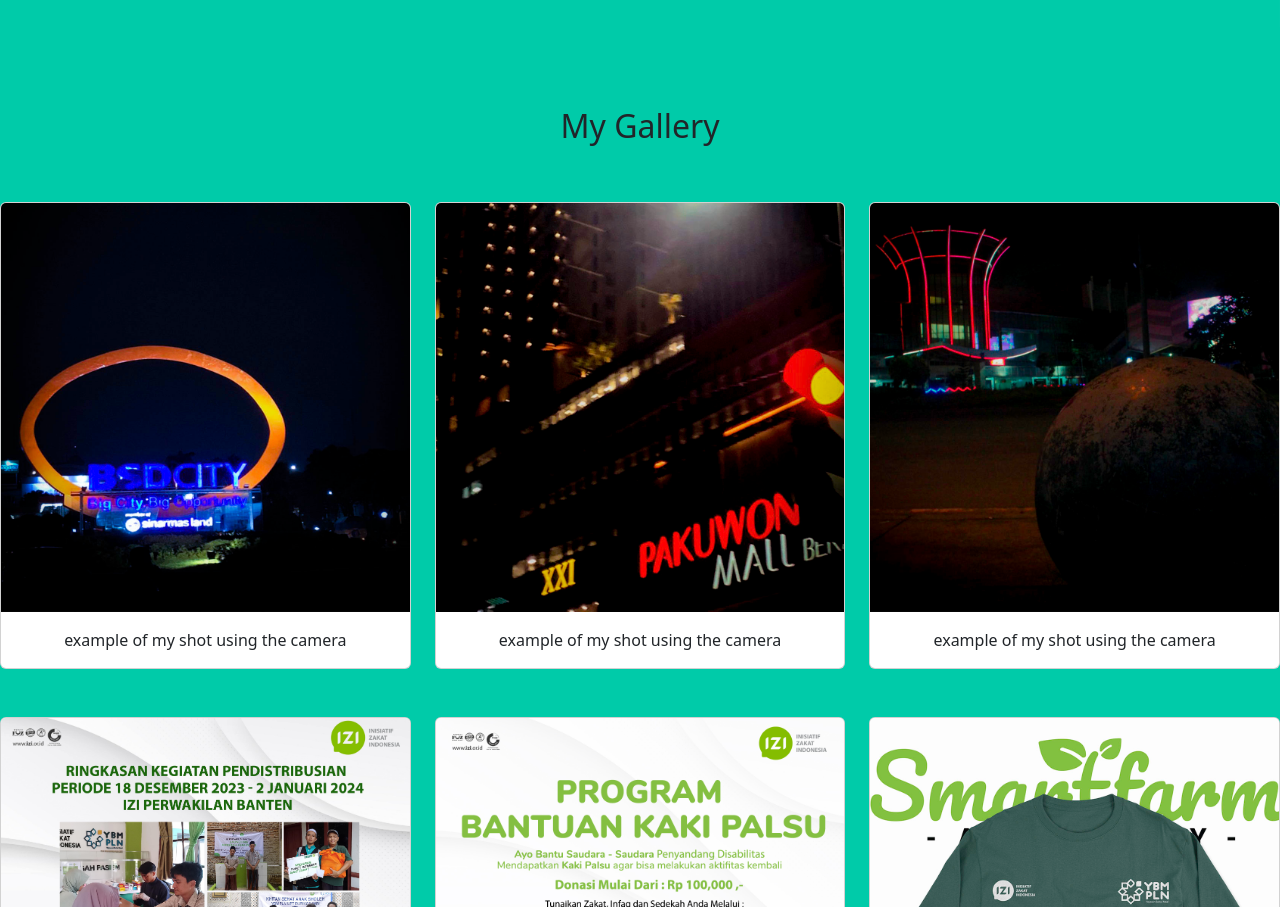
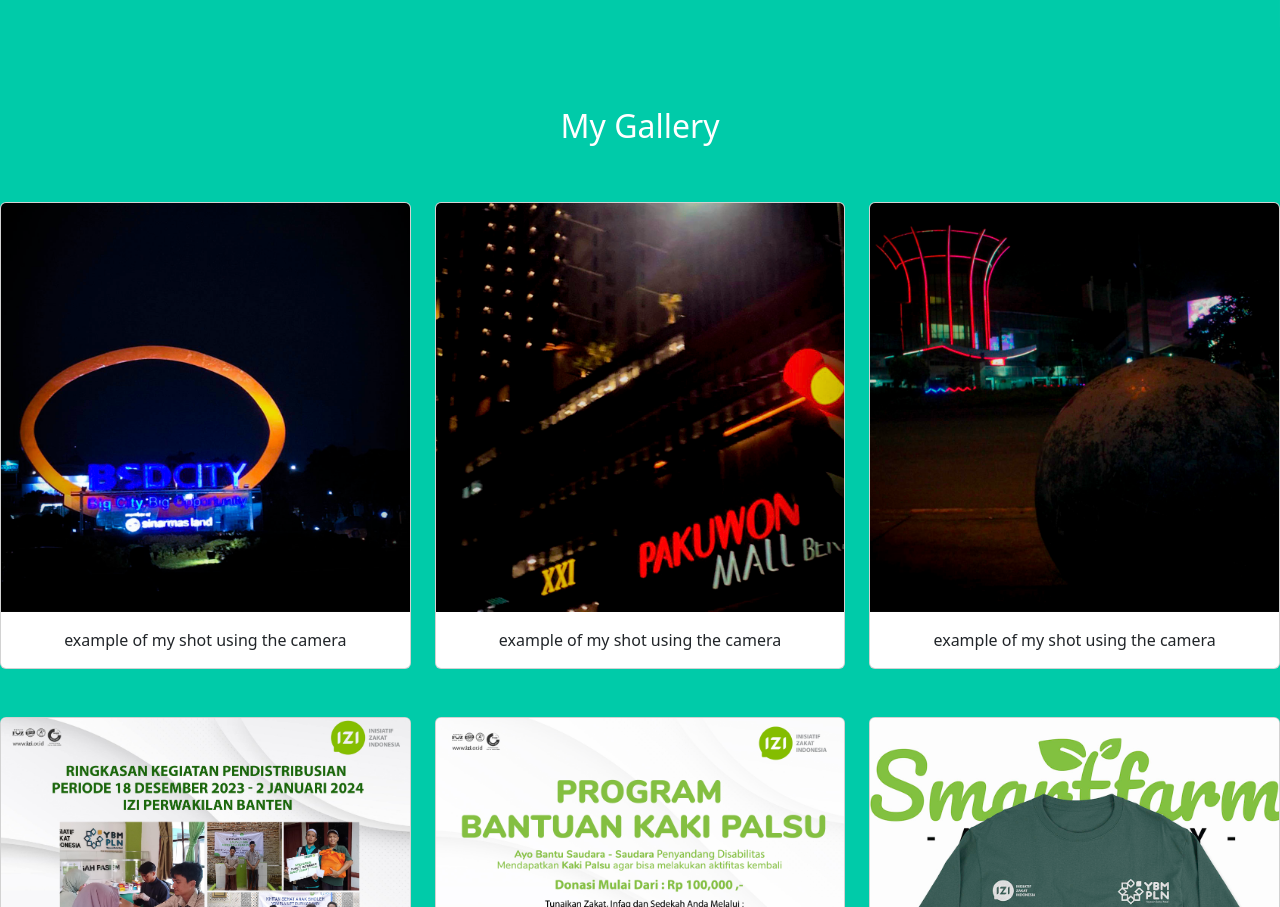
Before and after one commit to syahrulghufron/profilsyahrul.github.io, a plain HTML site: page index.html in a window 1280 px wide. Shown: the part 1401-2308 px from the top of the page. Drawn offline with nearby package versions, Linux system fonts and the light colour scheme.

Commit message:
merubah warna huruf

```diff
--- a/index.html
+++ b/index.html
@@ -86,7 +86,7 @@
   <!-- My Galery -->
   <section id="mygallery">
     <div class="container">
-      <div class="row text-center mb-5">
+      <div class="row text-center text-white mb-5">
         <div class="col">
           <h2>My Gallery</h2>
         </div>
```
